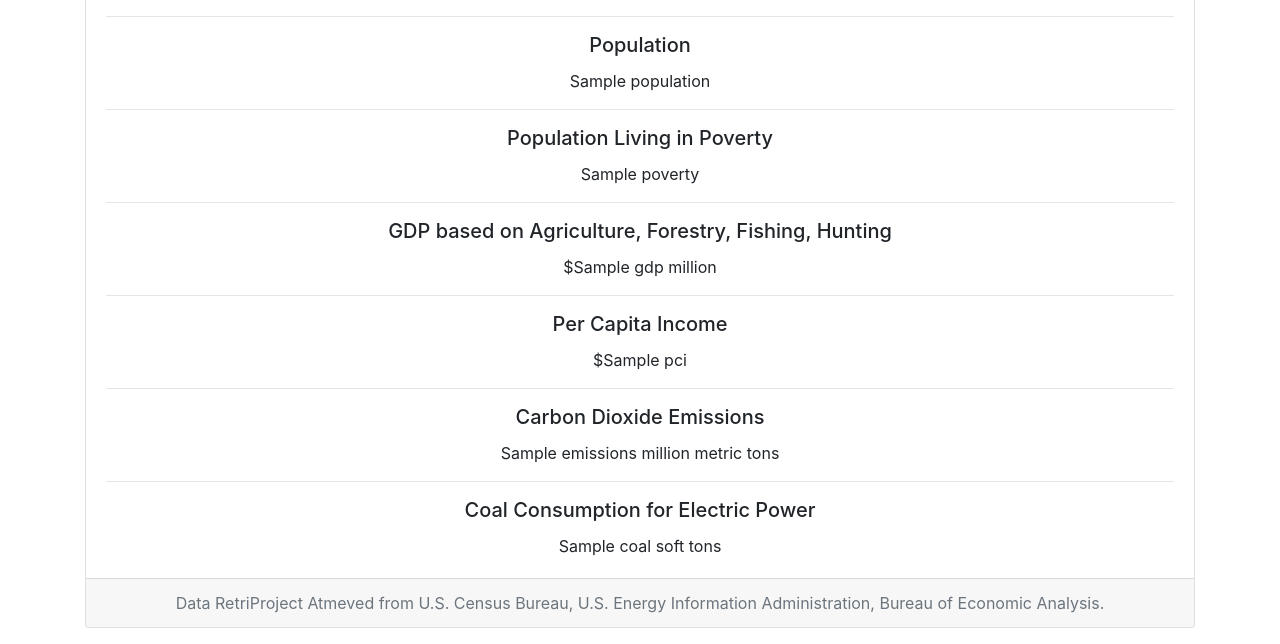
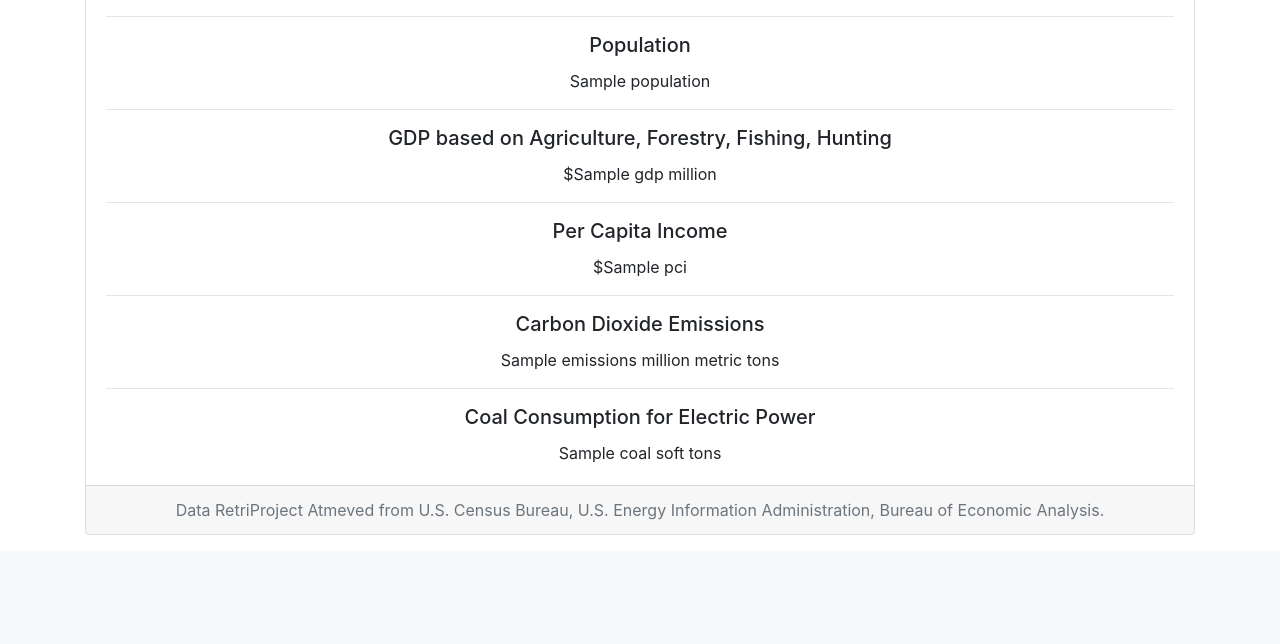
Before and after one commit to aliceni7/atmosphere, a Flask app: template templates/welcome.html in a window 1280 px wide. Shown: the part 653-1297 px from the top of the page. After the commit the page ends 1188 px from the top, so only its background shows below. Run offline with Flask 2, Linux system fonts and the light colour scheme; the template is opened without the code that fills it: most values are stand-ins (such as "Sample title", 1, 10 or a date in 2020); parts of the project's set-up code (start-up, migrations or seed data) failed here and were passed over; some libraries are stand-ins or nearby versions.

Commit message:
fixed poverty issue

```diff
--- a/app.py
+++ b/app.py
@@ -121,8 +121,8 @@ def welcome():
     if "username" in session:
         pop = urllib.request.urlopen("https://api.census.gov/data/2018/pep/population?get=POP&for=us:*&key={}".format(CENSUS_KEY))
         data = [json.loads(pop.read())[1][0]]
-        pov = urllib.request.urlopen("https://api.census.gov/data/timeseries/poverty/saipe?get=NAME,SAEPOVALL_PT&for=us:*&time=2016")
-        data.append(json.loads(pov.read())[1][1])
+        # pov = urllib.request.urlopen("https://api.census.gov/data/timeseries/poverty/saipe?get=NAME,SAEPOVALL_PT&for=us:*&time=2016")
+        # data.append(json.loads(pov.read())[1][1])
         co2 = urllib.request.urlopen("https://api.eia.gov/series/?api_key={}&series_id=EMISS.CO2-TOTV-IC-TO-US.A".format(EIA_KEY))
         data.append(json.loads(co2.read())["series"][0]["data"][0][1])
         coal = urllib.request.urlopen("https://api.eia.gov/series/?api_key={}&series_id=COAL.CONS_TOT.US-98.A".format(EIA_KEY))
@@ -132,7 +132,7 @@ def welcome():
         gdp = urllib.request.urlopen("https://apps.bea.gov/api/data/?&UserID={}&method=GetData&datasetname=Regional&TableName=SAGDP2N&GeoFIPS=STATE&LineCode=3&Year=2017&Frequency=A&ResultFormat=JSON".format(BEA_KEY))
         data.append(json.loads(gdp.read())["BEAAPI"]["Results"]["Data"][0]["DataValue"])
         pic = "http://flags.ox3.in/svg/us.svg"
-        return render_template("welcome.html", population = data[0], poverty = data[1], emissions = data[2], coal = data[3], pci = data[4], gdp = data[5], flag = pic, username=session['username'])
+        return render_template("welcome.html", population = data[0], emissions = data[1], coal = data[2], pci = data[3], gdp = data[4], flag = pic, username=session['username'])
     else:
         return redirect("/login")
 
--- a/data/JSON/cache.json
+++ b/data/JSON/cache.json
@@ -4,7 +4,7 @@
         "units": "Dollars",
         "data": {
             "Alabama": "40,467",
-            "Alaska": "56,794",
+            "Alaska ": "56,794",
             "Arizona": "42,505",
             "Arkansas": "41,520",
             "California": "60,156",
@@ -14,7 +14,7 @@
             "District of Columbia": "78,969",
             "Florida": "47,869",
             "Georgia": "44,536",
-            "Hawaii": "53,145",
+            "Hawaii ": "53,145",
             "Idaho": "42,094",
             "Illinois": "53,943",
             "Indiana": "45,225",
--- a/templates/welcome.html
+++ b/templates/welcome.html
@@ -20,9 +20,9 @@
           <h5 class="card-title">Population</h5>
           <p class="card-text">{{population}}</p>
           <hr>
-          <h5 class="card-title">Population Living in Poverty</h5>
-          <p class="card-text">{{poverty}}</p>
-          <hr>
+          <!-- <h5 class="card-title">Population Living in Poverty</h5> -->
+          <!-- <p class="card-text">{{poverty}}</p> -->
+          <!-- <hr> -->
           <h5 class="card-title">GDP based on Agriculture, Forestry, Fishing, Hunting</h5>
           <p class="card-text">${{gdp}} million</p>
           <hr>
--- a/util/cache.py
+++ b/util/cache.py
@@ -87,7 +87,7 @@ def cache():
 
     print(" * Done. \n ----------")
         # Deleting Regional Data Entries
-    del gdpData['United States']
+    del gdpData['United States ']
     del gdpData['New England']
     del gdpData['Mideast']
     del gdpData['Great Lakes']
```
Also changed, not shown: data.db.
